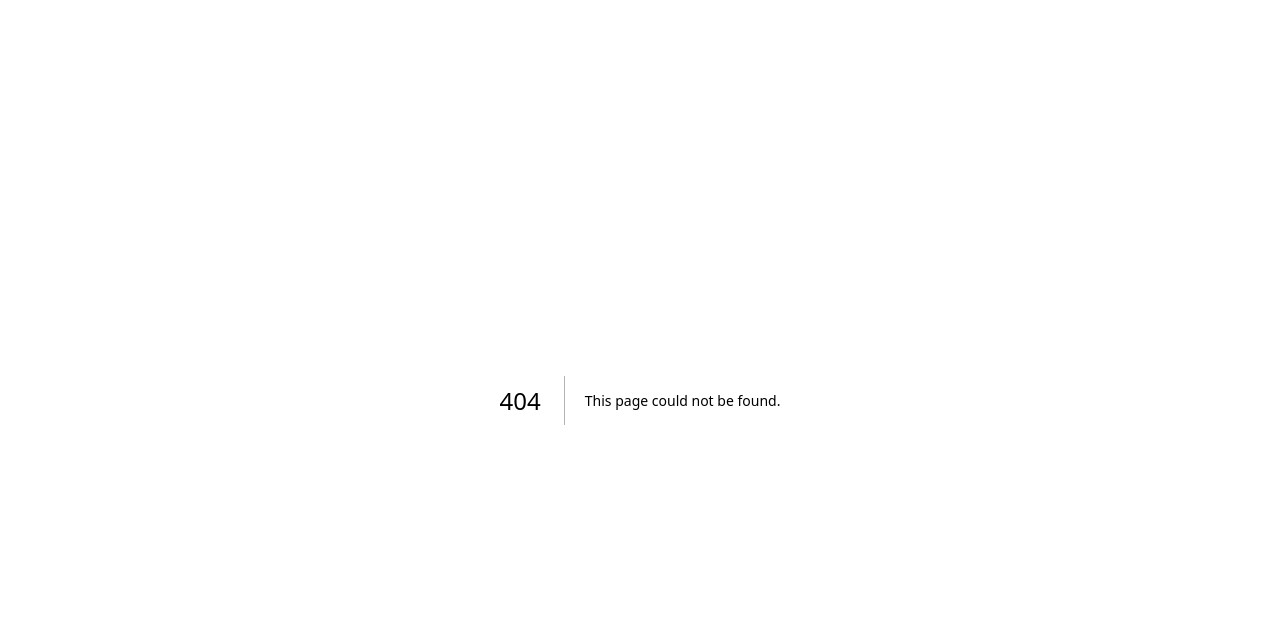
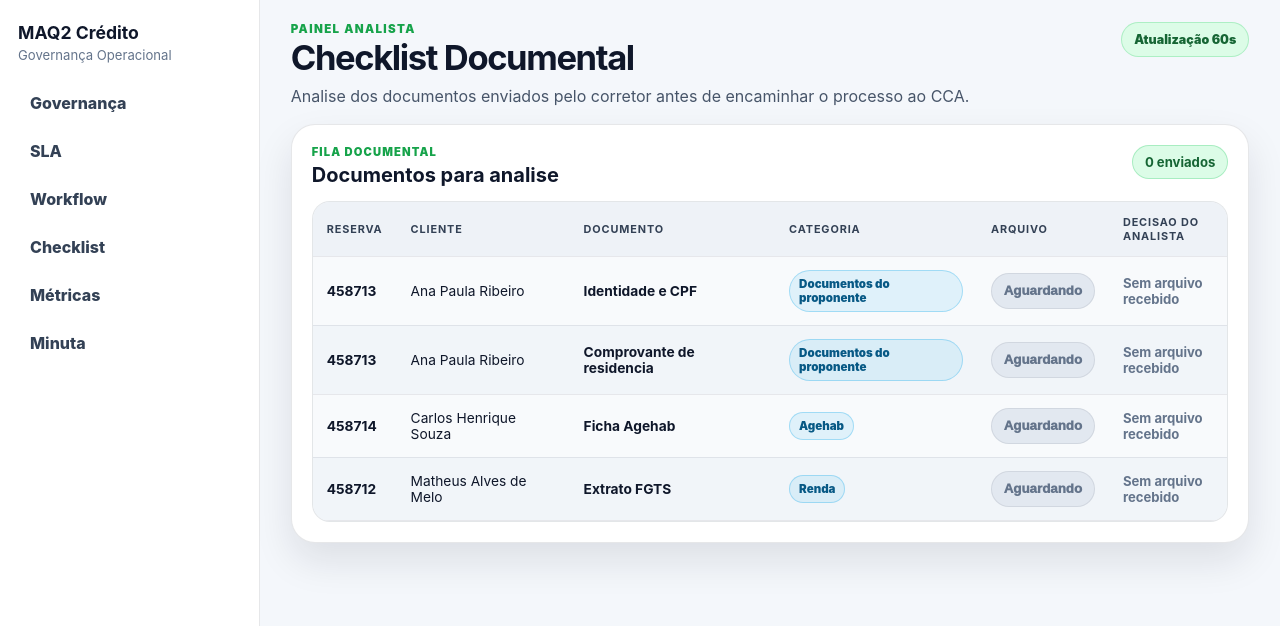
Before and after one commit to catsandygo-design/MAQ2-CREDITO, a Next.js app: page /analista/checklist in a window 1280 px wide. Before the commit this address had no page. Shown: the top 626 px of the page. Built offline with nearby package versions, Linux system fonts and the light colour scheme.

Commit message:
Mmodifica o card do sla da tela do analista, e inclui o retrabalho abaixo

```diff
--- /dev/null
+++ b/src/app/analista/checklist/page.tsx
@@ -0,0 +1,273 @@
+'use client';
+
+import { useEffect, useMemo, useState } from 'react';
+
+import { DashboardShell } from '@/components/layout/dashboard-shell';
+
+type DocumentoStatus = 'IDLE' | 'ENVIADO' | 'EM_ANALISE' | 'PENDENTE' | 'APROVADO';
+
+interface DocumentoWorkflow {
+  docId: string;
+  nome: string;
+  categoria: string;
+  cliente: string;
+  reserva: string;
+  status: DocumentoStatus;
+  fileName?: string;
+  fileUrl?: string;
+  observacao?: string;
+  updatedAt?: string;
+  visualizadoEm?: string;
+}
+
+const workflowStorageKey = 'maq2_document_workflow_v1';
+
+const documentosBase: DocumentoWorkflow[] = [
+  {
+    docId: 'documentos-do-proponente-identidade-e-cpf-1',
+    nome: 'Identidade e CPF',
+    categoria: 'Documentos do proponente',
+    cliente: 'Ana Paula Ribeiro',
+    reserva: '458713',
+    status: 'IDLE',
+  },
+  {
+    docId: 'documentos-do-proponente-comprovante-de-residencia-3',
+    nome: 'Comprovante de residencia',
+    categoria: 'Documentos do proponente',
+    cliente: 'Ana Paula Ribeiro',
+    reserva: '458713',
+    status: 'IDLE',
+  },
+  {
+    docId: 'documentos-do-proponente-extrato-fgts-5',
+    nome: 'Extrato FGTS',
+    categoria: 'Renda',
+    cliente: 'Matheus Alves de Melo',
+    reserva: '458712',
+    status: 'IDLE',
+  },
+  {
+    docId: 'documentos-agehab-ficha-agehab-6',
+    nome: 'Ficha Agehab',
+    categoria: 'Agehab',
+    cliente: 'Carlos Henrique Souza',
+    reserva: '458714',
+    status: 'IDLE',
+  },
+];
+
+function readWorkflowState(): Record<string, DocumentoWorkflow> {
+  if (typeof window === 'undefined') return {};
+
+  try {
+    return JSON.parse(window.localStorage.getItem(workflowStorageKey) || '{}') as Record<string, DocumentoWorkflow>;
+  } catch {
+    return {};
+  }
+}
+
+function writeWorkflowState(nextState: Record<string, DocumentoWorkflow>) {
+  window.localStorage.setItem(workflowStorageKey, JSON.stringify(nextState));
+  window.dispatchEvent(new Event('maq2-workflow-updated'));
+}
+
+function statusLabel(status: DocumentoStatus) {
+  const labels: Record<DocumentoStatus, string> = {
+    IDLE: 'Aguardando',
+    ENVIADO: 'Abrir documento',
+    EM_ANALISE: 'Em analise',
+    PENDENTE: 'Pendenciado',
+    APROVADO: 'Aprovado',
+  };
+
+  return labels[status];
+}
+
+export default function ChecklistPage() {
+  const [workflow, setWorkflow] = useState<Record<string, DocumentoWorkflow>>({});
+  const [openedDoc, setOpenedDoc] = useState<DocumentoWorkflow | null>(null);
+  const [viewedDocs, setViewedDocs] = useState<Record<string, boolean>>({});
+
+  const documentos = useMemo(() => {
+    const merged = new Map<string, DocumentoWorkflow>();
+
+    documentosBase.forEach((doc) => {
+      merged.set(doc.docId, { ...doc, ...(workflow[doc.docId] || {}) });
+    });
+
+    Object.values(workflow).forEach((doc) => {
+      merged.set(doc.docId, doc);
+    });
+
+    return Array.from(merged.values()).sort((a, b) => {
+      const aReady = a.status === 'ENVIADO' || a.status === 'EM_ANALISE' ? 0 : 1;
+      const bReady = b.status === 'ENVIADO' || b.status === 'EM_ANALISE' ? 0 : 1;
+      return aReady - bReady || a.cliente.localeCompare(b.cliente);
+    });
+  }, [workflow]);
+
+  const enviados = documentos.filter((doc) => doc.status === 'ENVIADO' || doc.status === 'EM_ANALISE').length;
+
+  useEffect(() => {
+    const refresh = () => setWorkflow(readWorkflowState());
+    refresh();
+
+    const interval = window.setInterval(refresh, 2500);
+    window.addEventListener('storage', refresh);
+    window.addEventListener('maq2-workflow-updated', refresh);
+
+    return () => {
+      window.clearInterval(interval);
+      window.removeEventListener('storage', refresh);
+      window.removeEventListener('maq2-workflow-updated', refresh);
+    };
+  }, []);
+
+  const updateDoc = (docId: string, patch: Partial<DocumentoWorkflow>) => {
+    const current = readWorkflowState();
+    const base = documentos.find((doc) => doc.docId === docId) || documentosBase.find((doc) => doc.docId === docId);
+    if (!base) return;
+
+    const next = {
+      ...current,
+      [docId]: {
+        ...base,
+        ...(current[docId] || {}),
+        ...patch,
+        docId,
+        updatedAt: new Date().toISOString(),
+      },
+    };
+
+    writeWorkflowState(next);
+    setWorkflow(next);
+  };
+
+  const openDocument = (doc: DocumentoWorkflow) => {
+    updateDoc(doc.docId, {
+      status: 'EM_ANALISE',
+      visualizadoEm: new Date().toISOString(),
+    });
+    setOpenedDoc({ ...doc, status: 'EM_ANALISE' });
+  };
+
+  const closeDocument = () => {
+    if (openedDoc) {
+      setViewedDocs((current) => ({ ...current, [openedDoc.docId]: true }));
+    }
+    setOpenedDoc(null);
+  };
+
+  const decideDocument = (doc: DocumentoWorkflow, status: 'APROVADO' | 'PENDENTE') => {
+    updateDoc(doc.docId, {
+      status,
+      observacao: status === 'PENDENTE' ? 'Documento pendenciado pelo analista. Corrigir e reenviar.' : '',
+    });
+    setViewedDocs((current) => ({ ...current, [doc.docId]: true }));
+  };
+
+  return (
+    <DashboardShell
+      title="Checklist Documental"
+      description="Analise dos documentos enviados pelo corretor antes de encaminhar o processo ao CCA."
+    >
+      <div className="analyst-doc-table-card">
+        <div className="analyst-doc-head">
+          <div>
+            <span>Fila documental</span>
+            <h2>Documentos para analise</h2>
+          </div>
+          <strong>{enviados} enviados</strong>
+        </div>
+
+        <div className="analyst-doc-table-scroll">
+          <table className="analyst-doc-table">
+            <thead>
+              <tr>
+                <th>Reserva</th>
+                <th>Cliente</th>
+                <th>Documento</th>
+                <th>Categoria</th>
+                <th>Arquivo</th>
+                <th>Decisao do analista</th>
+              </tr>
+            </thead>
+            <tbody>
+              {documentos.map((doc) => {
+                const canOpen = doc.status === 'ENVIADO' || doc.status === 'EM_ANALISE';
+                const canDecide = viewedDocs[doc.docId] || doc.status === 'APROVADO' || doc.status === 'PENDENTE';
+
+                return (
+                  <tr key={doc.docId}>
+                    <td><strong>{doc.reserva || '-'}</strong></td>
+                    <td>{doc.cliente || '-'}</td>
+                    <td>
+                      <strong>{doc.nome}</strong>
+                      {doc.fileName ? <small className="analyst-doc-file">{doc.fileName}</small> : null}
+                    </td>
+                    <td><span className="analyst-doc-chip">{doc.categoria}</span></td>
+                    <td>
+                      {canOpen && !canDecide ? (
+                        <button className="analyst-doc-open" type="button" onClick={() => openDocument(doc)}>
+                          Abrir documento
+                        </button>
+                      ) : (
+                        <button className={`analyst-doc-waiting analyst-doc-status-${doc.status.toLowerCase()}`} type="button" disabled>
+                          {statusLabel(doc.status)}
+                        </button>
+                      )}
+                    </td>
+                    <td>
+                      {canDecide ? (
+                        <select
+                          className="analyst-doc-decision"
+                          value={doc.status === 'APROVADO' || doc.status === 'PENDENTE' ? doc.status : ''}
+                          onChange={(event) => {
+                            const nextStatus = event.target.value;
+                            if (nextStatus === 'APROVADO' || nextStatus === 'PENDENTE') {
+                              decideDocument(doc, nextStatus);
+                            }
+                          }}
+                        >
+                          <option value="">Selecionar</option>
+                          <option value="APROVADO">Aprovado</option>
+                          <option value="PENDENTE">Pendenciado</option>
+                        </select>
+                      ) : (
+                        <span className="analyst-doc-muted">
+                          {canOpen ? 'Abra o documento antes de avaliar' : 'Sem arquivo recebido'}
+                        </span>
+                      )}
+                    </td>
+                  </tr>
+                );
+              })}
+            </tbody>
+          </table>
+        </div>
+      </div>
+
+      {openedDoc ? (
+        <div className="analyst-doc-modal" role="dialog" aria-modal="true" aria-label="Auditoria de documento">
+          <div className="analyst-doc-modal-card">
+            <div className="analyst-doc-modal-head">
+              <div>
+                <span>Auditoria de documento</span>
+                <h3>{openedDoc.nome}</h3>
+                <p>{openedDoc.cliente} - reserva {openedDoc.reserva || '-'}</p>
+              </div>
+              <button type="button" onClick={closeDocument}>Fechar e avaliar</button>
+            </div>
+            <div className="analyst-doc-viewer">
+              <iframe
+                src={openedDoc.fileUrl || '/checklist_documentos_upload_com_formulario.html'}
+                title={`Documento ${openedDoc.nome}`}
+              />
+            </div>
+          </div>
+        </div>
+      ) : null}
+    </DashboardShell>
+  );
+}
```
Also changed, not shown: src/app/app/analista/page.tsx (+15 -9 lines).
